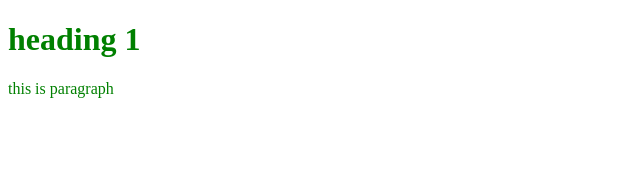
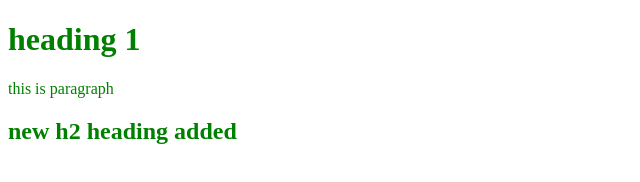
Before and after one commit to crnick/practice, a plain HTML site: page index.html in a window 1280 px wide. Shown: the whole page, without its empty margins (0-640 px from the left). Drawn offline with Linux system fonts and the light colour scheme.

Commit message:
added h2 heading

```diff
--- a/index.html
+++ b/index.html
@@ -8,6 +8,8 @@
         <h1>heading 1</h1>
 
         <p>this is paragraph</p>
+
+        <h2>new h2 heading added</h2>
         <script src="index.js"></script>
     </body>
 </html>
```
